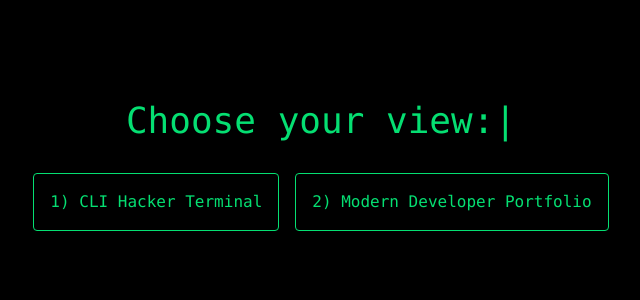
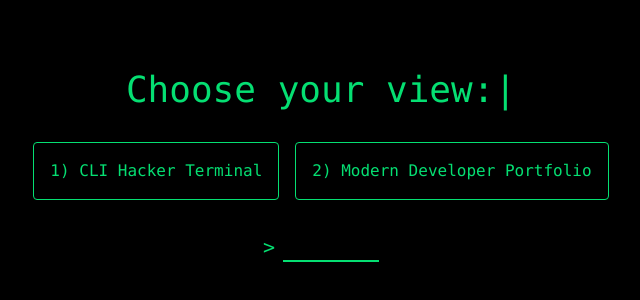
Before and after one commit to akshay-k-a-dev/port-folio, a React (Vite) app: page / in a window 1280 px wide. Shown: the part 234-534 px from the top of the page, without its empty margins (319-959 px from the left). Built offline with nearby package versions, Linux system fonts and the light colour scheme; no server answers; what @convex-dev/auth would draw is missing.

Commit message:
feat: Add direct user input navigation to Landing page

```diff
--- a/src/pages/Landing.tsx
+++ b/src/pages/Landing.tsx
@@ -1,29 +1,49 @@
 import { motion } from "framer-motion";
 import { TypeAnimation } from "react-type-animation";
 import { Link, useNavigate } from "react-router";
-import { useEffect } from "react";
+import { useEffect, useState, useRef } from "react";
 
 export default function Landing() {
   const navigate = useNavigate();
+  const [input, setInput] = useState("");
+  const inputRef = useRef<HTMLInputElement>(null);
+
+  const handleNavigation = (value: string) => {
+    const key = value.trim();
+    if (key === "1") {
+      navigate("/cli");
+    } else if (key === "2") {
+      navigate("/portfolio");
+    }
+  };
 
   useEffect(() => {
     const handleKeyPress = (event: KeyboardEvent) => {
-      if (event.key === "1") {
-        navigate("/cli");
-      } else if (event.key === "2") {
-        navigate("/portfolio");
+      // Keep the original direct key press navigation
+      if (event.key === "1" || event.key === "2") {
+        handleNavigation(event.key);
       }
     };
 
     window.addEventListener("keydown", handleKeyPress);
+    inputRef.current?.focus();
 
     return () => {
       window.removeEventListener("keydown", handleKeyPress);
     };
   }, [navigate]);
 
+  const handleSubmit = (e: React.FormEvent) => {
+    e.preventDefault();
+    handleNavigation(input);
+    setInput("");
+  };
+
   return (
-    <div className="bg-black text-green-400 min-h-screen flex items-center justify-center font-mono">
+    <div
+      className="bg-black text-green-400 min-h-screen flex items-center justify-center font-mono"
+      onClick={() => inputRef.current?.focus()}
+    >
       <motion.div
         initial={{ opacity: 0 }}
         animate={{ opacity: 1 }}
@@ -42,7 +62,7 @@ export default function Landing() {
           className="text-2xl md:text-4xl mb-8"
         />
 
-        <div className="flex flex-col md:flex-row gap-4 justify-center">
+        <div className="flex flex-col md:flex-row gap-4 justify-center mb-8">
           <Link
             to="/cli"
             className="hover:bg-green-900 border border-green-400 p-4 rounded transition-colors"
@@ -56,6 +76,20 @@ export default function Landing() {
             <span className="text-green-400">2)</span> Modern Developer Portfolio
           </Link>
         </div>
+
+        <form onSubmit={handleSubmit} className="mt-8">
+          <div className="flex items-center justify-center">
+            <span className="text-green-400 mr-2 text-xl">&gt;</span>
+            <input
+              ref={inputRef}
+              type="text"
+              value={input}
+              onChange={(e) => setInput(e.target.value)}
+              className="bg-transparent border-b-2 border-green-400 text-green-400 focus:outline-none w-24 text-center text-xl"
+              autoFocus
+            />
+          </div>
+        </form>
       </motion.div>
     </div>
   );
```
